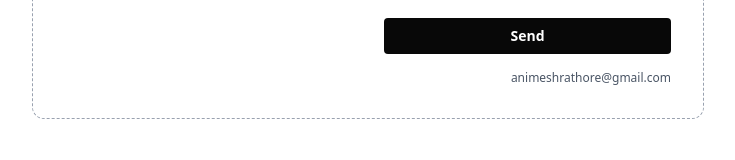
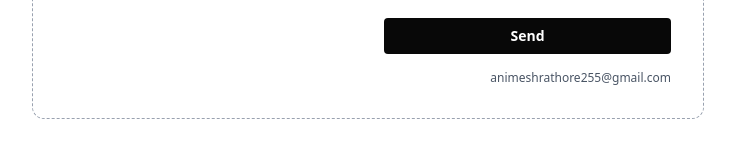
Before and after one commit to animesh156/animesh-rathore, a React (Vite) app: page / in a window 1280 px wide. Shown: the part 3086-3246 px from the top of the page, without its empty margins (272-1007 px from the left). Built offline with nearby package versions, Linux system fonts and the light colour scheme.

Commit message:
updated mail in contact section

```diff
--- a/src/components/ContactSection.jsx
+++ b/src/components/ContactSection.jsx
@@ -106,7 +106,7 @@ export default function ContactSection() {
           </form>
 
           <span className="text-xs text-gray-600 dark:text-gray-400 mt-4">
-            animeshrathore@gmail.com
+            animeshrathore255@gmail.com
           </span>
         </div>
       </section>
```
